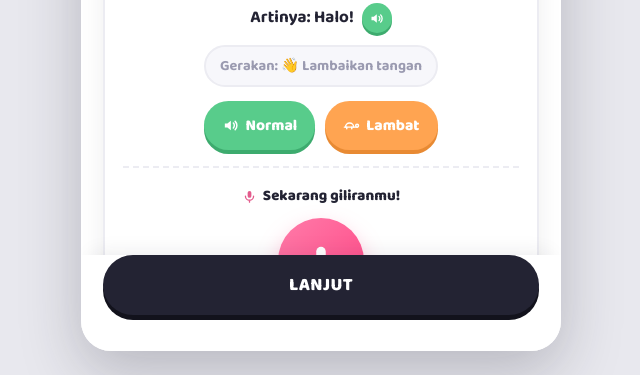
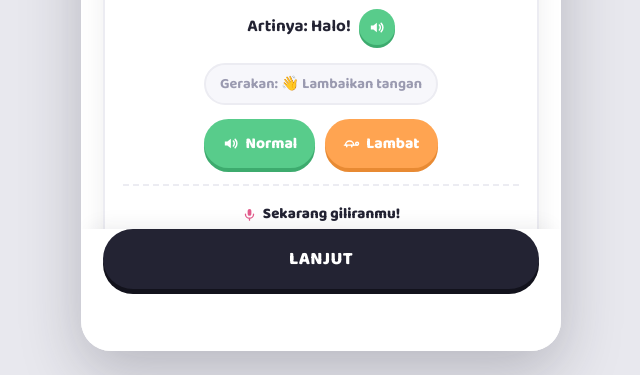
Before and after one commit to sayaguruid/english, a plain HTML site: page pelajaran1.html in a window 1280 px wide. Both pictures are taken after a click on the button "MULAI PELAJARAN →". Shown: the part 425-800 px from the top of the page, without its empty margins (319-959 px from the left). Drawn offline with Linux system fonts and the light colour scheme.

Commit message:
Add files via upload

```diff
--- a/app.js
+++ b/app.js
@@ -113,6 +113,9 @@ initVoices();
 
 function speakText(text, lang, speed, opts){
   if(!('speechSynthesis' in window)) return;
+  /* jangan bunyikan apa pun saat mikrofon merekam: suara TTS ikut tertangkap
+     mic dan menutupi suara asli anak */
+  if(isRecording) return;
   if(!(opts && opts.queue)) window.speechSynthesis.cancel();
   var isId = lang && lang.indexOf('id') === 0;
   /* pilih ulang jika daftar suara baru saja termuat (Android/iOS memuatnya async) */
@@ -322,6 +325,8 @@ function toggleMic(){
   if(isRecording){ try { recognition.stop(); } catch(e){} return; }
   if(!currentSpeakTarget) return;
   hideSpeechResult();
+  /* matikan TTS yang masih berbunyi agar tidak tertangkap mikrofon */
+  try { window.speechSynthesis.cancel(); } catch(e){}
   try { recognition.start(); } catch(e){}
 }
 
@@ -1037,7 +1042,7 @@ function initLessonPage(data){
             <div class="vocab-image" id="vocabImage">👋</div>
             <div class="word" id="vocabWord"></div>
             <div class="phonetic" id="vocabPhonetic"></div>
-            <div class="meaning">Artinya: <span id="vocabMeaning"></span><button class="mini-say" id="meaningSay" title="Dengarkan artinya dalam bahasa Indonesia">${ICONS.speaker}</button></div>
+            <div class="meaning" id="meaningRow" title="Ketuk untuk dengarkan artinya dalam bahasa Indonesia">Artinya: <span id="vocabMeaning"></span><button class="mini-say" id="meaningSay" aria-label="Dengarkan artinya dalam bahasa Indonesia">${ICONS.speaker}</button></div>
             <div class="gesture" id="vocabGesture"></div>
             <div class="speed-row">
               <button class="speed-btn normal" id="speedNormal">${ICONS.speaker} Normal</button>
@@ -1153,7 +1158,7 @@ function initLessonPage(data){
     $('startLessonBtn').onclick = startLesson;
     $('speedNormal').onclick = function(){ speakCurrent('normal'); };
     $('speedSlow').onclick = function(){ speakCurrent('slow'); };
-    $('meaningSay').onclick = function(){ speakText(data.vocab[state.vocabIndex].meaning, 'id-ID', 'id'); };
+    /* bunyi artinya ditangani handler meaningRow di atas (area ketuk penuh) */
     $('quizSay').onclick = function(){ speakText(withName(data.quiz[state.quizIndex].q), 'id-ID', 'normal'); };
     $('micBtn').onclick = startVocabMic;
     $('vocabNextBtn').onclick = nextVocab;
@@ -1180,9 +1185,13 @@ function initLessonPage(data){
       setTopPillStars();
     };
     $('nextLessonBtn').onclick = function(){ location.href = 'pelajaran' + (id + 1) + '.html'; };
-    $('vocabCard').addEventListener('click', function(e){
-      if(e.target.tagName !== 'BUTTON') speakCurrent('normal');
-    });
+    /* kartu TIDAK membunyikan bahasa Inggris saat disentuh sembarangan —
+       bahasa Inggris hanya lewat tombol Normal/Lambat. Seluruh baris
+       "Artinya" berbunyi bahasa Indonesia (area ketuk besar). */
+    $('meaningRow').onclick = function(){
+      if(isRecording) return;
+      speakText(data.vocab[state.vocabIndex].meaning, 'id-ID', 'id');
+    };
   }
 
   function showScreen(name){
--- a/style.css
+++ b/style.css
@@ -133,11 +133,11 @@ body {
   margin-top: auto; flex-shrink: 0;
   padding-top: 14px;
   /* PWA terinstal: Android menggambar layar edge-to-edge dan Chrome Android
-     melaporkan env(safe-area-inset-bottom)=0 pada navigasi gestur, sehingga
-     tombol paling bawah bisa tertutup bilah gestur. Fallback + max() menjaga
-     tombol tetap terlihat penuh. */
-  padding-bottom: 36px; /* fallback jika env() tidak didukung */
-  padding-bottom: calc(14px + max(env(safe-area-inset-bottom, 0px), 22px));
+     melaporkan env(safe-area-inset-bottom)=0, sehingga tombol paling bawah
+     bisa tertutup bilah navigasi (gestur ~24px, navigasi 3 tombol ~56px).
+     Fallback + max() menjaga tombol tetap terlihat penuh. */
+  padding-bottom: 62px; /* fallback jika env() tidak didukung */
+  padding-bottom: calc(14px + max(env(safe-area-inset-bottom, 0px), 48px));
   background: var(--card);
   box-shadow: 0 -12px 20px -12px rgba(35,35,51,.10);
 }
@@ -305,16 +305,21 @@ body {
 @keyframes float { 0%,100% { transform: translateY(0); } 50% { transform: translateY(-8px); } }
 .vocab-card .word { font-size: clamp(28px, 8vw, 34px); font-weight: 800; color: var(--ink); margin-bottom: 2px; line-height: 1.15; }
 .vocab-card .phonetic { font-size: clamp(14px, 3.8vw, 16px); color: var(--purple-dark); font-weight: 800; margin-bottom: 6px; }
-.vocab-card .meaning { font-size: clamp(15px, 4.1vw, 17px); color: var(--ink); font-weight: 700; margin-bottom: 4px; }
+.vocab-card .meaning {
+  font-size: clamp(15px, 4.1vw, 17px); color: var(--ink); font-weight: 700;
+  padding: 6px 12px; margin: 0 -4px 4px; border-radius: 14px;
+  cursor: pointer; -webkit-tap-highlight-color: transparent; transition: background .15s;
+}
+.vocab-card .meaning:active { background: #eaf7ef; }
 /* tombol kecil: bacakan artinya dalam bahasa Indonesia */
 .mini-say {
-  width: 30px; height: 30px; border-radius: 50%; border: none; cursor: pointer;
+  width: 36px; height: 36px; border-radius: 50%; border: none; cursor: pointer;
   background: var(--green); color: #fff; box-shadow: 0 3px 0 var(--green-dark);
   display: inline-flex; align-items: center; justify-content: center;
   margin-left: 8px; vertical-align: middle; transition: all .15s; font-family: inherit;
 }
 .mini-say:active { transform: translateY(3px); box-shadow: none; }
-.mini-say .ico { width: 15px; height: 15px; }
+.mini-say .ico { width: 17px; height: 17px; }
 .vocab-card .gesture {
   font-size: clamp(13px, 3.6vw, 14.5px); color: var(--ink-light);
   display: inline-flex; align-items: center; gap: 6px;
```
